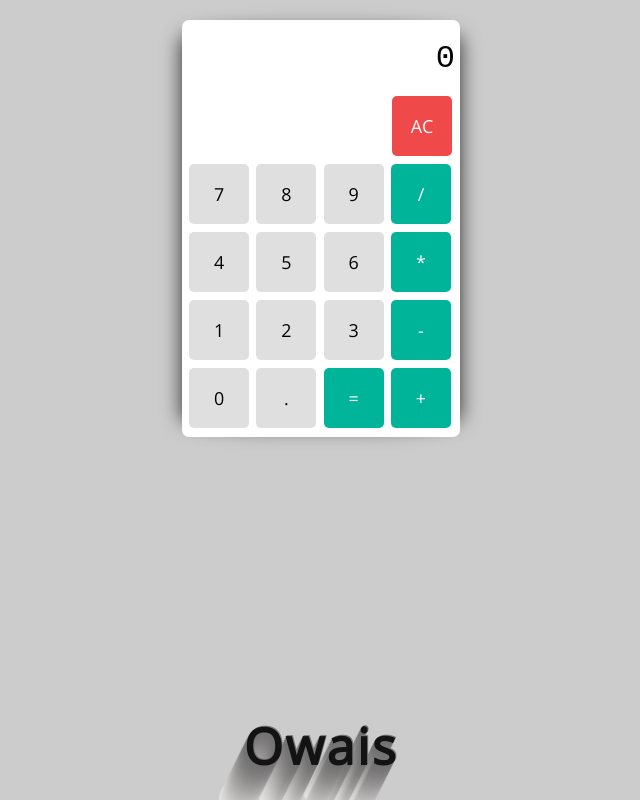
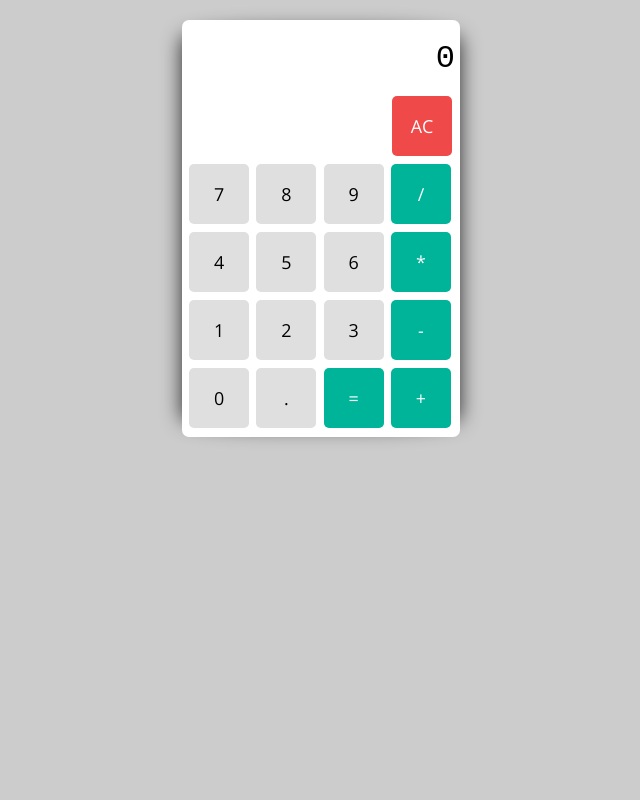
Before and after one commit to Ovi/js-calculator, a plain HTML site: page index.html in a window 1280 px wide. Shown: the whole page, without its empty margins (319-959 px from the left). Drawn offline with nearby package versions, Linux system fonts and the light colour scheme; a web font is replaced by a local one.

Commit message:
Fix: Remove expired links

```diff
--- a/index.html
+++ b/index.html
@@ -33,10 +33,6 @@
         <button onclick="calc(this.innerHTML);">+</button>
         <div id="smallResult"></div>
     </div>
-
-<footer>
-    <h1><a href="https://fb.me/OyeOvi" target="_blank">Owais</a></h1>
-</footer>
 <script src="brain/js/script.js"></script>
 </body>
 </html>
```
